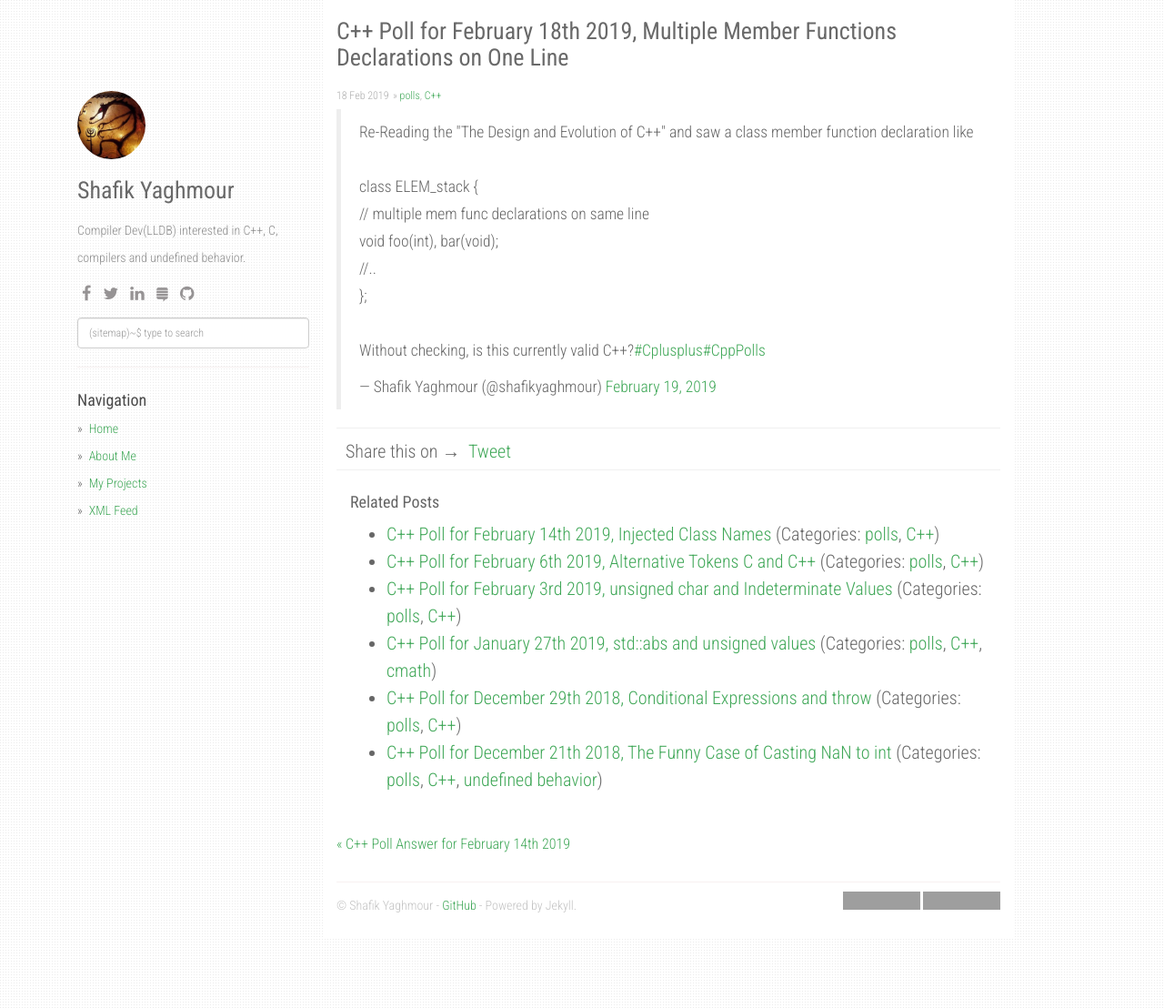
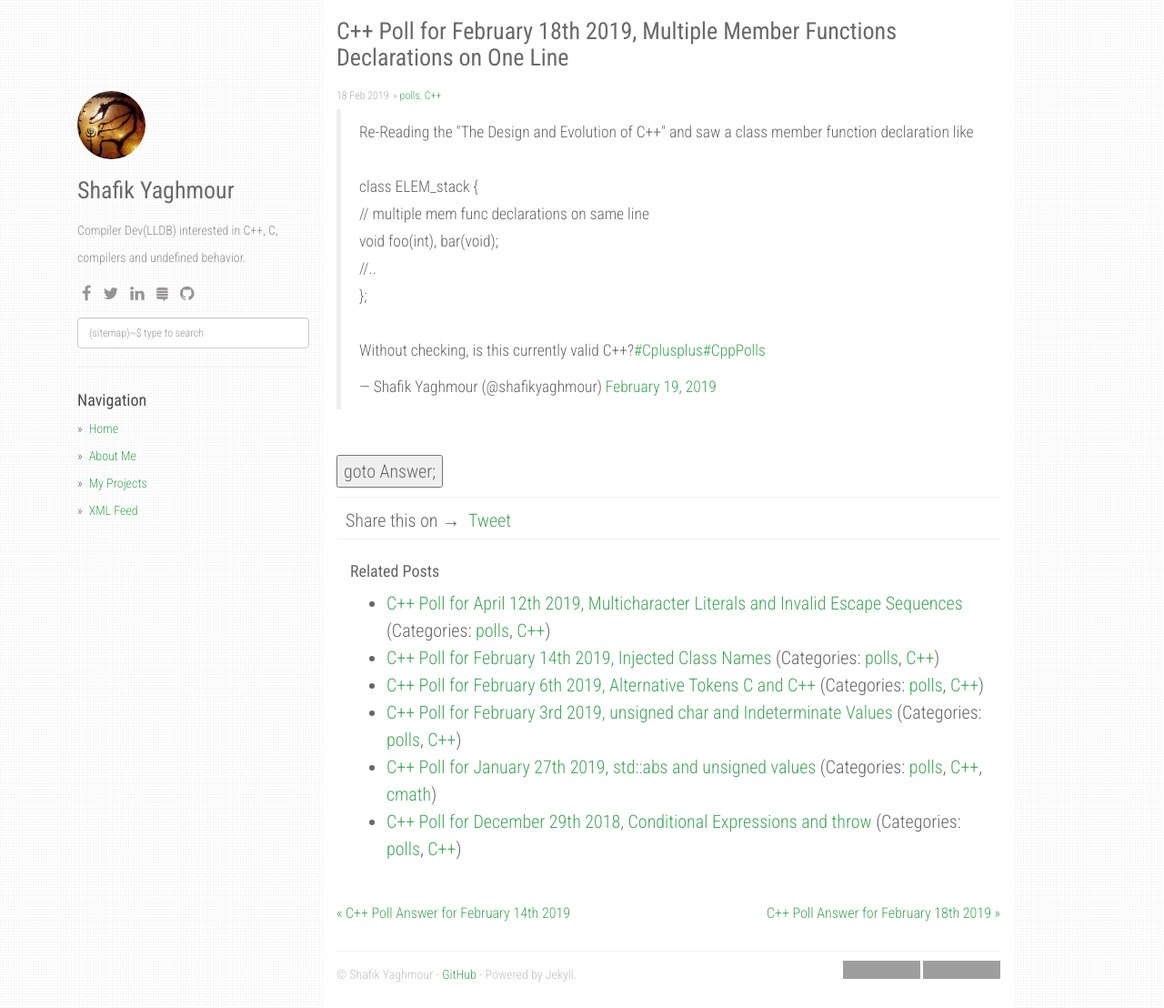
Before and after one commit to shafik/shafik.github.io, a Jekyll site: the page built from _posts/2019-02-18-multiple_mem_decl_one_line.md, in a window 1280 px wide and 1108 px high. Shown: the whole window at 91% size. Built offline with Jekyll 4.4.1, drawn with Linux system fonts in a browser that asks for light colours; nearby versions of some CDN libraries; comment, search, counter and statistics services are not loaded; grey boxes are pictures that could not be loaded.

Commit message:
Adding new questiona and answer and fixing older one

```diff
--- a/_posts/2019-02-18-multiple_mem_decl_one_line.md
+++ b/_posts/2019-02-18-multiple_mem_decl_one_line.md
@@ -7,3 +7,7 @@ title: C++ Poll for February 18th 2019, Multiple Member Functions Declarations o
 
 <blockquote class="twitter-tweet" data-partner="tweetdeck"><p lang="en" dir="ltr">Re-Reading the &quot;The Design and Evolution of C++&quot;  and saw a class member function declaration like<br><br>class ELEM_stack {<br>  // multiple mem func declarations on same line<br>  void foo(int), bar(void); <br>  //..<br>};<br><br>Without checking, is this currently valid C++?<a href="https://twitter.com/hashtag/Cplusplus?src=hash&amp;ref_src=twsrc%5Etfw">#Cplusplus</a><a href="https://twitter.com/hashtag/CppPolls?src=hash&amp;ref_src=twsrc%5Etfw">#CppPolls</a></p>&mdash; Shafik Yaghmour (@shafikyaghmour) <a href="https://twitter.com/shafikyaghmour/status/1097720340476657665?ref_src=twsrc%5Etfw">February 19, 2019</a></blockquote>
 <script async src="https://platform.twitter.com/widgets.js" charset="utf-8"></script>
+
+<BR>
+<input type="button" onclick="location.href='{% link _posts/2019-02-18-multiple_mem_decl_one_line_answer.md %}'" value="goto Answer;"/>
+<BR>
--- /dev/null
+++ b/_posts/2019-04-12-multicharacter_literals_and_invalid_escapes.md
@@ -0,0 +1,12 @@
+---
+layout: post
+categories: [polls, C++]
+title: C++ Poll for April 12th 2019, Multicharacter Literals and Invalid Escape Sequences
+---
+
+<blockquote class="twitter-tweet" data-partner="tweetdeck"><p lang="en" dir="ltr">Given the following in C++<br><br>bool f() {<br>  char c1 = &#39;\77&#39;;<br>  char c2 = &#39;\97&#39;;<br>  return c2 &lt; c1;<br>}<br><br>Without checking the result of calling f() will be:<br><br>A. true<br>B. false<br>C. Implementation defined<br>D. Undefined behavior<a href="https://twitter.com/hashtag/Cplusplus?src=hash&amp;ref_src=twsrc%5Etfw">#Cplusplus</a><a href="https://twitter.com/hashtag/Cpppolls?src=hash&amp;ref_src=twsrc%5Etfw">#Cpppolls</a></p>&mdash; Shafik Yaghmour (@shafikyaghmour) <a href="https://twitter.com/shafikyaghmour/status/1116958157366972417?ref_src=twsrc%5Etfw">April 13, 2019</a></blockquote>
+<script async src="https://platform.twitter.com/widgets.js" charset="utf-8"></script>
+
+<BR>
+<input type="button" onclick="location.href='{% link _posts/2019-04-12-multicharacter_literals_and_invalid_escapes_answer.md %}'" value="goto Answer;"/>
+<BR>
```
Also changed, not shown: _posts/2019-02-18-multiple_mem_decl_one_line_answer.md (added, +16 -0 lines), _posts/2019-04-12-multicharacter_literals_and_invalid_escapes_answer.md (added, +36 -0 lines).
